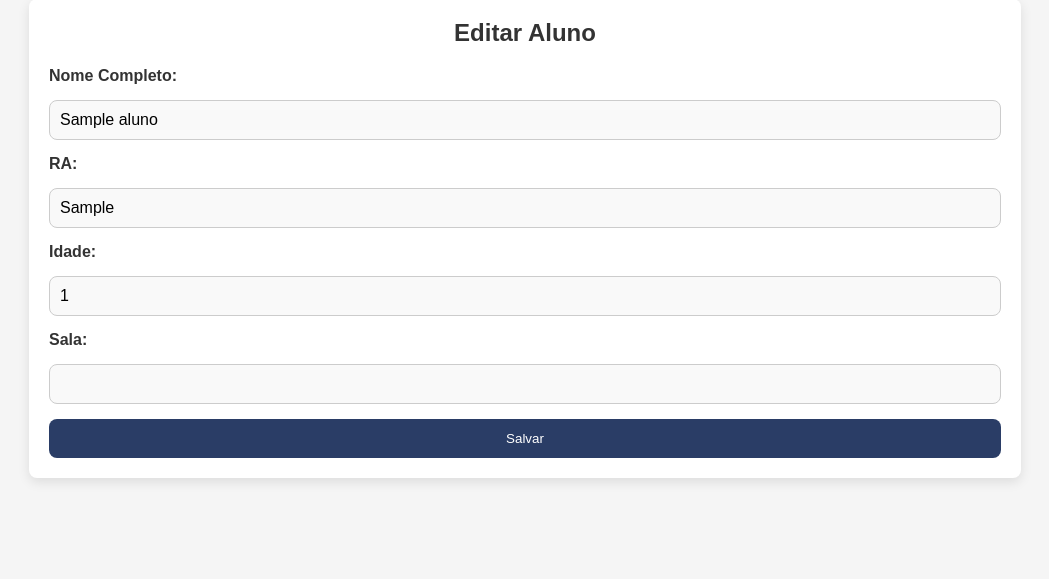
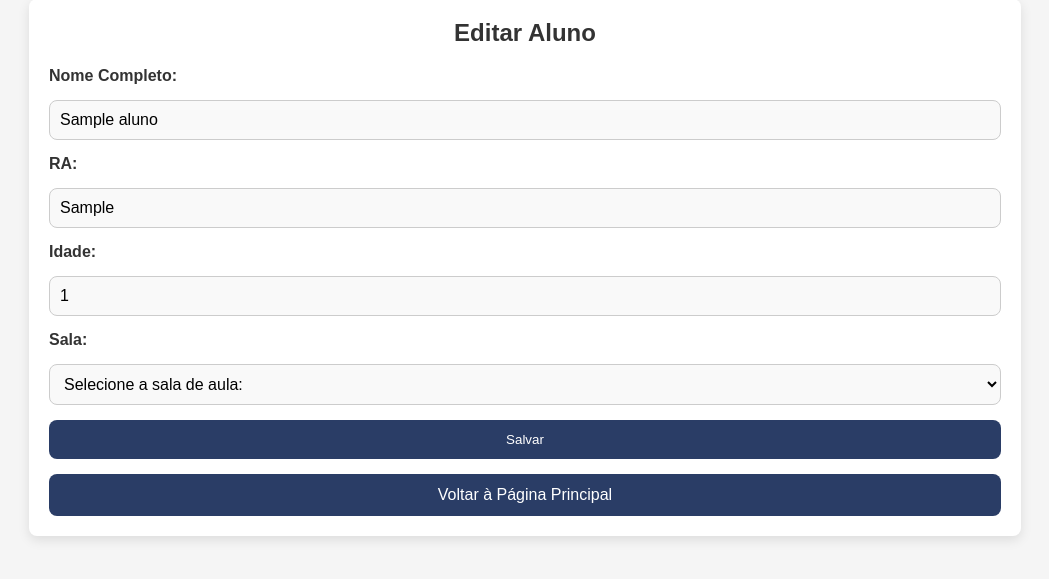
Before and after one commit to vitorrgabriell/plataforma_educacional_docker, a Flask app: page /edit/1 in a window 1280 px wide. Shown: the part 21-600 px from the top of the page, without its empty margins (115-1164 px from the left). Run offline with Flask 3, Linux system fonts and the light colour scheme; the visitor is signed in with stand-in values (Sample User, id 1); tables that the repository leaves empty hold one stand-in row (values such as "Sample post").

Commit message:
readme corrigido, correção no back-end e no template para o edit de aluno

```diff
--- a/app.py
+++ b/app.py
@@ -4,6 +4,7 @@ from mysql.connector import Error
 import bcrypt
 from functools import wraps
 import os
+from datetime import datetime, timedelta
 
 app = Flask(__name__)
 
@@ -173,11 +174,19 @@ def edit_aluno(id):
     connection = get_db_connection()
     if connection:
         cursor = connection.cursor(dictionary=True)
-        cursor.execute("SELECT * FROM alunos WHERE id = %s", (id,))
+
+        cursor.execute("""
+            SELECT alunos.*, salas.id AS sala_id, salas.nome AS sala_nome
+            FROM alunos
+            LEFT JOIN salas ON alunos.sala = salas.id
+            WHERE alunos.id = %s
+        """, (id,))
         aluno = cursor.fetchone()
-
         if not aluno:
             return "Aluno não encontrado.", 404
+
+        cursor.execute("SELECT id, nome FROM salas")
+        salas = cursor.fetchall()
 
         if request.method == 'POST':
             nome_completo = request.form.get('nome_completo')
@@ -185,8 +194,10 @@ def edit_aluno(id):
             idade = request.form.get('idade')
             sala = request.form.get('sala')
 
-            cursor.execute("UPDATE alunos SET nome = %s, ra = %s, idade = %s, sala = %s WHERE id = %s",
-                           (nome_completo, ra, idade, sala, id))
+            cursor.execute(
+                "UPDATE alunos SET nome = %s, ra = %s, idade = %s, sala = %s WHERE id = %s",
+                (nome_completo, ra, idade, sala, id)
+            )
             connection.commit()
             cursor.close()
             connection.close()
@@ -194,7 +205,7 @@ def edit_aluno(id):
 
         cursor.close()
         connection.close()
-        return render_template('edit_aluno.html', aluno=aluno)
+        return render_template('edit_aluno.html', aluno=aluno, salas=salas)
     return "Erro ao conectar no banco de dados", 500
 
 @app.route('/delete/<int:id>', methods=['POST'])
@@ -430,6 +441,16 @@ def editar_aula(id):
         if not aula:
             return "Aula não encontrada", 404
 
+        # Convertendo timedelta para string no formato HH:mm
+        if isinstance(aula['horario'], timedelta):
+            total_seconds = int(aula['horario'].total_seconds())
+            hours = total_seconds // 3600
+            minutes = (total_seconds % 3600) // 60
+            aula['horario'] = f"{hours:02}:{minutes:02}"
+        elif isinstance(aula['horario'], str):
+            # Se vier como string, garantir que está no formato correto
+            aula['horario'] = datetime.strptime(aula['horario'], "%H:%M:%S").strftime("%H:%M")
+
         if request.method == 'POST':
             nome = request.form['nome']
             horario = request.form['horario']
--- a/templates/edit_aluno.html
+++ b/templates/edit_aluno.html
@@ -20,9 +20,17 @@
             <input type="number" name="idade" value="{{ aluno['idade'] }}" required>
 
             <label for="sala">Sala:</label>
-            <input type="text" name="sala" id="sala">
+            <select name="sala" id="sala" required>
+                <option value="">Selecione a sala de aula:</option>
+                {% for sala in salas %}
+                <option value="{{ sala['id'] }}" {% if sala['id'] == aluno['sala'] %}selected{% endif %}>
+                    {{ sala['nome'] }}
+                </option>
+                {% endfor %}
+            </select>
 
             <button type="submit">Salvar</button>
+            <a href="{{ url_for('index') }}" class="btn-primary">Voltar à Página Principal</a>
         </form>
     </div>
 </body>
```
Also changed, not shown: readme.txt.
